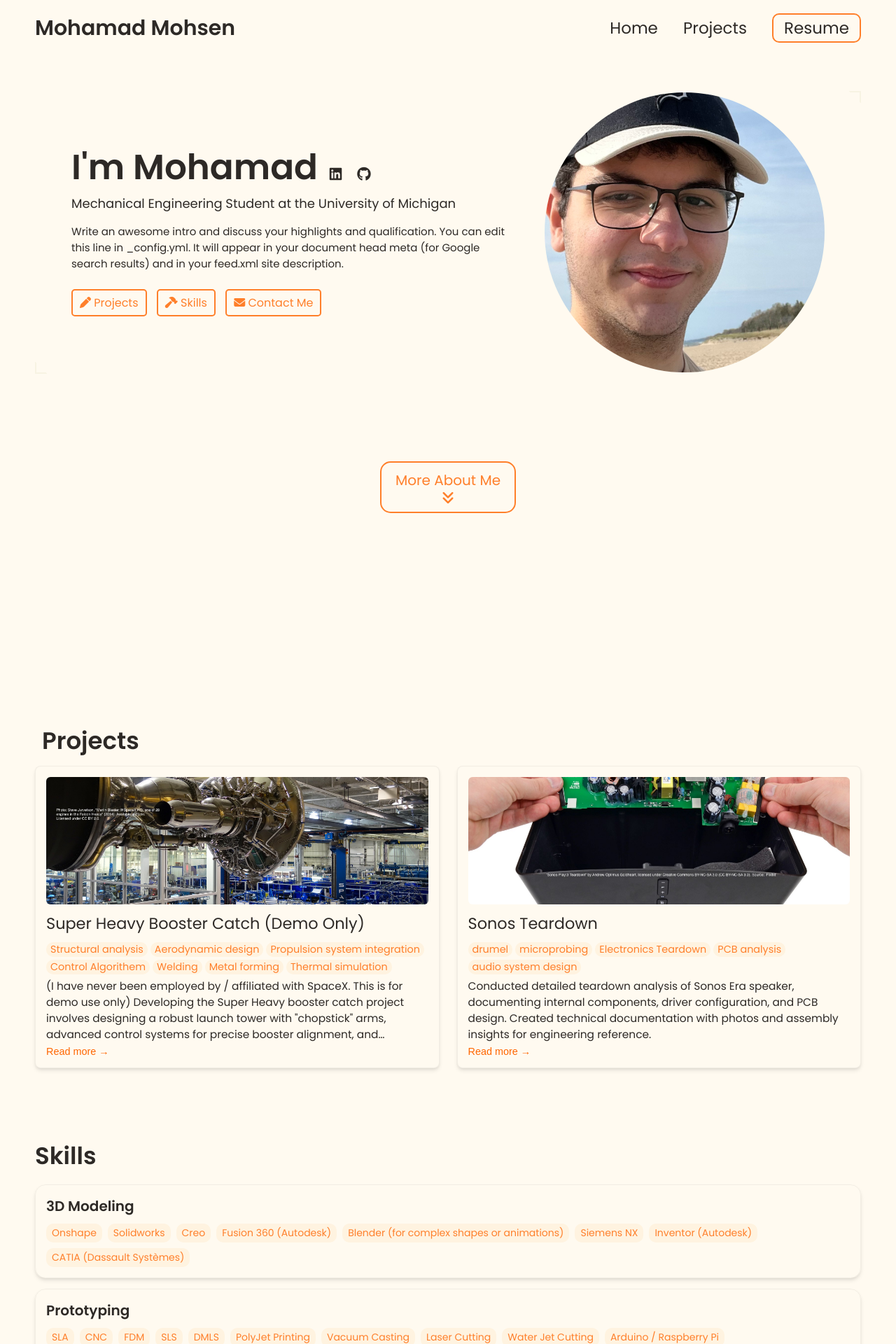
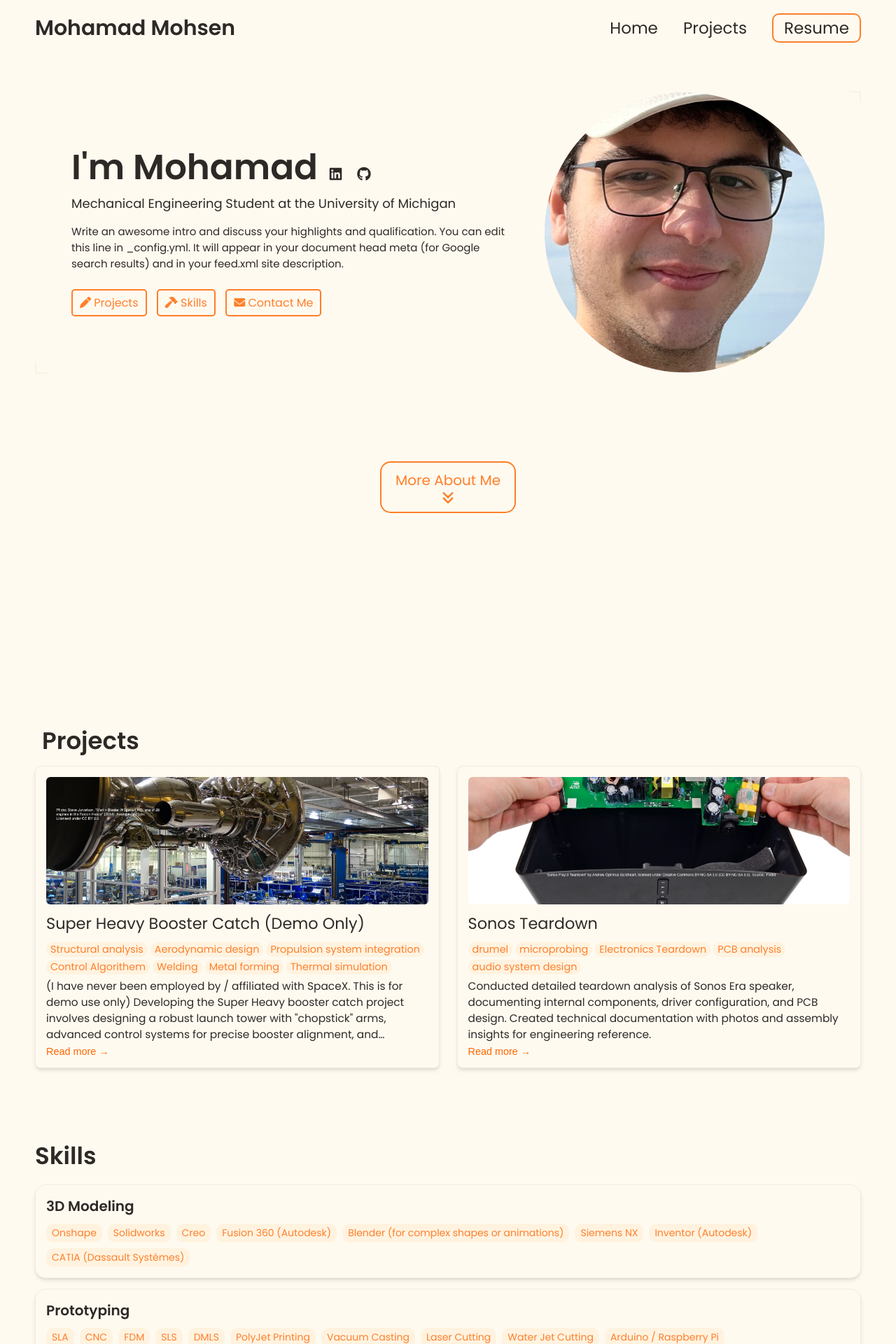
Before and after one commit to mnmohsen/mnmohsen.github.io, a Jekyll site: the page built from index.html, in a window 1280 px wide. Shown: the top 1920 px of the page at 70% size. Built offline with Jekyll 4.4.1, drawn with Linux system fonts in a browser that asks for light colours.

Commit message:
Update _config.yml

```diff
--- a/_config.yml
+++ b/_config.yml
@@ -20,7 +20,7 @@ description: >- # dont remove this line. this will ignore all new lines until th
   Google search results) and in your feed.xml site description.
 
 # Place your profile image in /assets/images/profile-image/folder and edit the file name
-profile_image: ./assets/images/profile-image/IMG_3374.JPG
+profile_image: ./assets/images/profile-image/IMG_3375.JPG
 
 
 # Link your resume
```
